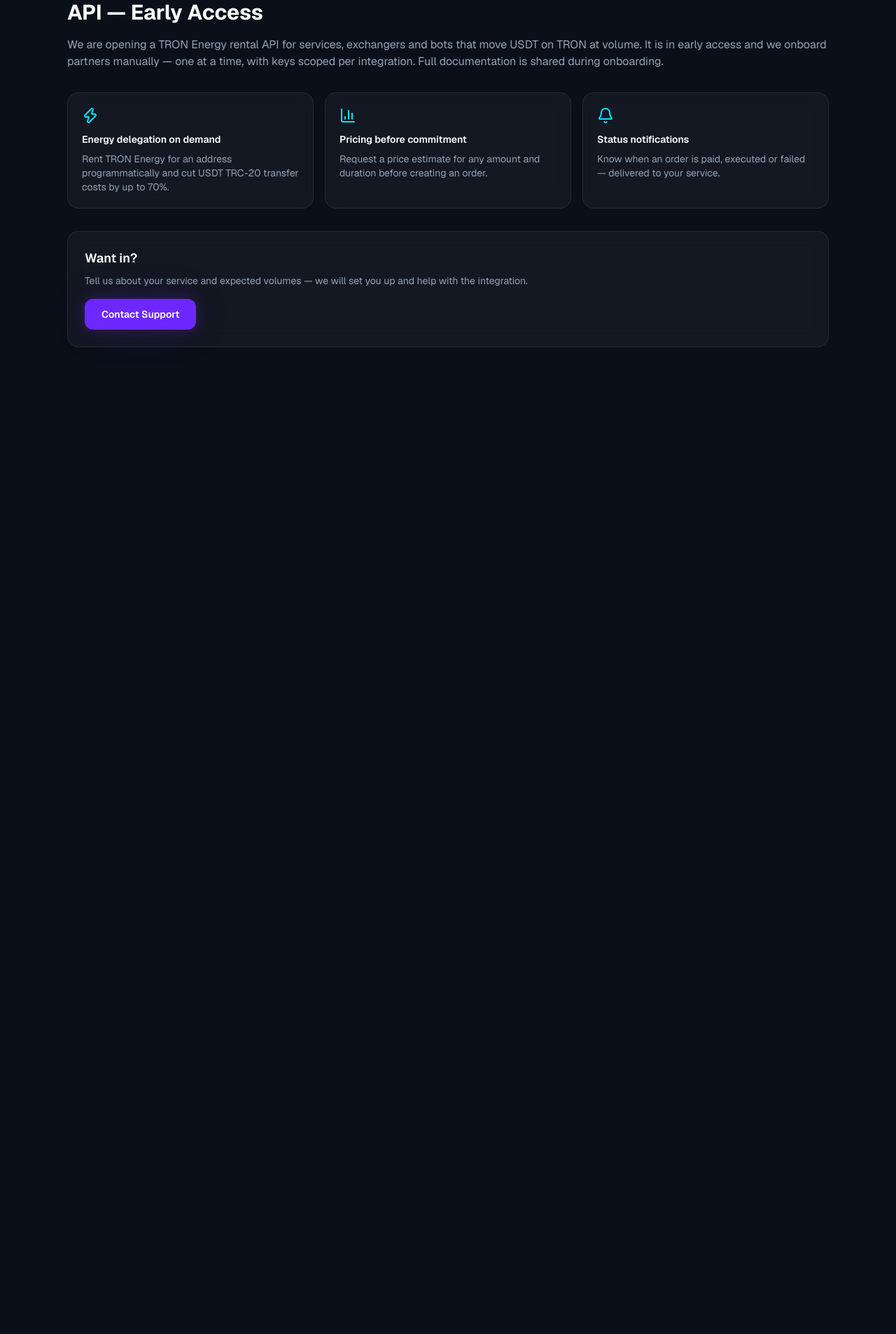
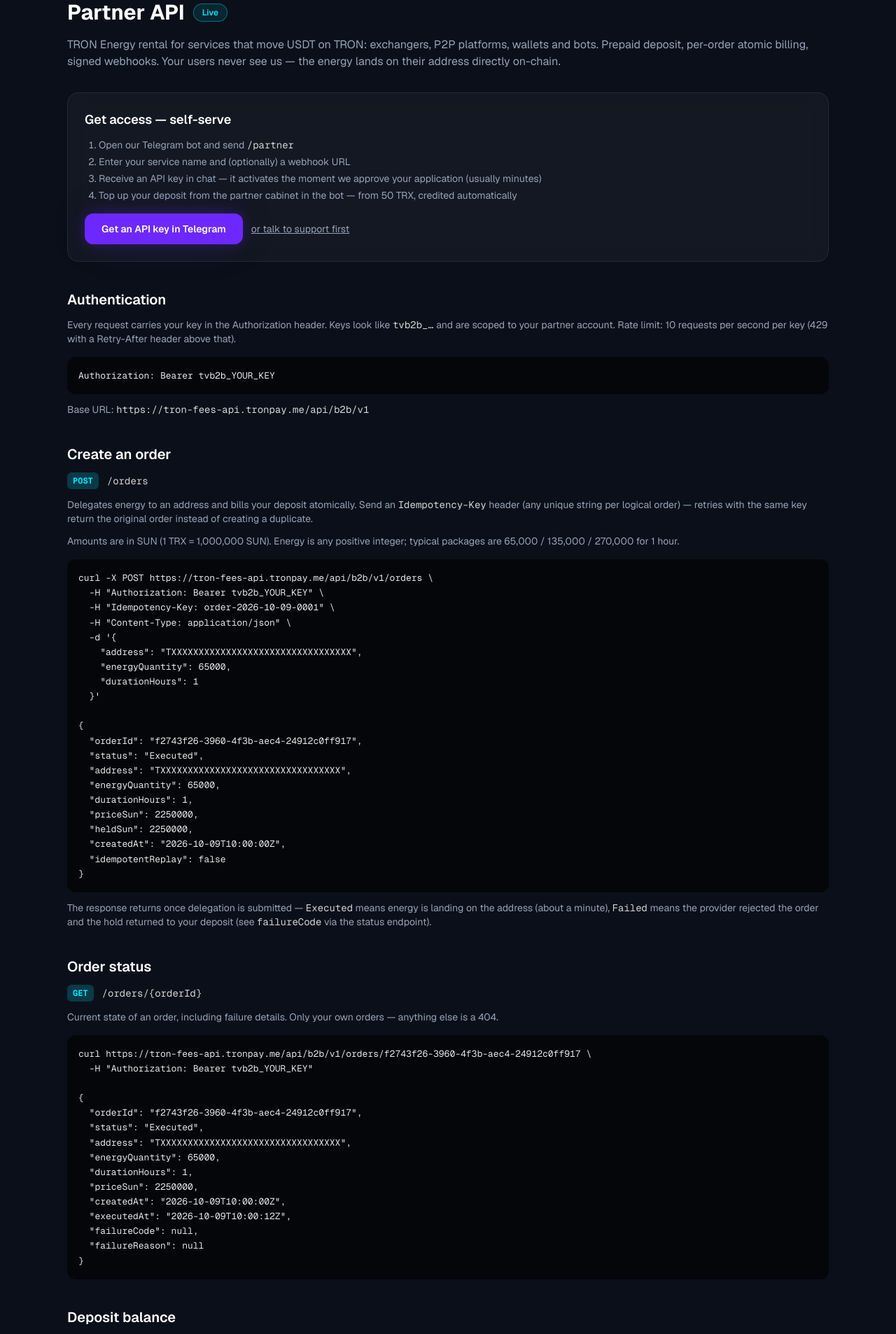
Before and after one commit to VerbitskiA/tron-fees-landing, a Next.js app: page /docs in a window 1280 px wide. Shown: the part 100-2006 px from the top of the page at 70% size. Before the commit the page ends 800 px from the top, so only its background shows below. Built offline with nearby package versions, Linux system fonts and the light colour scheme; no server answers.

Commit message:
B2B-8: /docs — real Partner API reference: auth, orders, balance, pricing, webhooks with signature verification (landing issue #1)

```diff
--- a/src/app/docs/page.tsx
+++ b/src/app/docs/page.tsx
@@ -1,38 +1,54 @@
 import type { Metadata } from "next";
 import Link from "next/link";
-import { ArrowLeft, BarChart3, Bell, Zap } from "lucide-react";
-import { Button } from "@/components/ui/Button";
+import { ArrowLeft } from "lucide-react";
 import { Container } from "@/components/ui/Container";
-import { getSupportUrl } from "@/lib/config";
+import { TrackedButton } from "@/components/analytics/TrackedButton";
+import { getSupportUrl, getTelegramBotUrl, siteConfig } from "@/lib/config";
 
 export const metadata: Metadata = {
-  title: "API — Early Access — TronVolt",
+  title: "Partner API — TronVolt",
   description:
-    "TRON Energy rental API for services and bots: price estimates, delegation orders, status notifications. Early access — onboarding is manual.",
+    "TRON Energy rental API for services that move USDT on TRON: prepaid deposit, instant delegation orders, signed webhooks. Self-serve via our Telegram bot.",
 };
 
-const capabilities = [
-  {
-    icon: Zap,
-    title: "Energy delegation on demand",
-    description:
-      "Rent TRON Energy for an address programmatically and cut USDT TRC-20 transfer costs by up to 70%.",
-  },
-  {
-    icon: BarChart3,
-    title: "Pricing before commitment",
-    description:
-      "Request a price estimate for any amount and duration before creating an order.",
-  },
-  {
-    icon: Bell,
-    title: "Status notifications",
-    description:
-      "Know when an order is paid, executed or failed — delivered to your service.",
-  },
-];
+const BASE_URL = `${siteConfig.apiBaseUrl}/api/b2b/v1`;
+
+function Code({ children }: { children: string }) {
+  return (
+    <pre className="mt-4 overflow-x-auto rounded-xl bg-black/60 p-4 text-[13px] leading-relaxed text-neutral-200">
+      <code>{children}</code>
+    </pre>
+  );
+}
+
+function Endpoint({
+  method,
+  path,
+  title,
+  children,
+}: {
+  method: string;
+  path: string;
+  title: string;
+  children: React.ReactNode;
+}) {
+  return (
+    <section className="mt-10">
+      <h2 className="text-xl font-semibold">{title}</h2>
+      <div className="mt-3 flex flex-wrap items-center gap-3">
+        <span className="rounded-md bg-accent/20 px-2 py-1 font-mono text-xs font-bold text-accent">
+          {method}
+        </span>
+        <code className="break-all font-mono text-sm text-neutral-300">{path}</code>
+      </div>
+      <div className="mt-3 space-y-3 text-sm text-muted">{children}</div>
+    </section>
+  );
+}
 
 export default function DocsPage() {
+  const botUrl = getTelegramBotUrl();
+
   return (
     <div className="min-h-screen py-12">
       <Container className="max-w-3xl">
@@ -44,36 +60,264 @@
           Back to home
         </Link>
 
-        <h1 className="text-3xl font-bold">API — Early Access</h1>
+        <div className="flex items-center gap-3">
+          <h1 className="text-3xl font-bold">Partner API</h1>
+          <span className="rounded-full border border-accent/40 bg-accent/10 px-3 py-1 text-xs font-semibold text-accent">
+            Live
+          </span>
+        </div>
         <p className="mt-4 text-muted">
-          We are opening a TRON Energy rental API for services, exchangers and
-          bots that move USDT on TRON at volume. It is in early access and we
-          onboard partners manually — one at a time, with keys scoped per
-          integration. Full documentation is shared during onboarding.
+          TRON Energy rental for services that move USDT on TRON: exchangers,
+          P2P platforms, wallets and bots. Prepaid deposit, per-order atomic
+          billing, signed webhooks. Your users never see us — the energy lands
+          on their address directly on-chain.
         </p>
 
-        <div className="mt-8 grid gap-4 sm:grid-cols-3">
-          {capabilities.map((c) => (
-            <div key={c.title} className="glass-card rounded-2xl p-5">
-              <c.icon className="h-6 w-6 text-accent" />
-              <h2 className="mt-3 text-sm font-semibold">{c.title}</h2>
-              <p className="mt-2 text-sm text-muted">{c.description}</p>
-            </div>
-          ))}
+        <div className="mt-8 glass-card rounded-2xl p-6">
+          <h2 className="text-lg font-semibold">Get access — self-serve</h2>
+          <ol className="mt-3 list-decimal space-y-1 pl-5 text-sm text-muted">
+            <li>Open our Telegram bot and send <code className="font-mono text-neutral-300">/partner</code></li>
+            <li>Enter your service name and (optionally) a webhook URL</li>
+            <li>
+              Receive an API key in chat — it activates the moment we approve
+              your application (usually minutes)
+            </li>
+            <li>
+              Top up your deposit from the partner cabinet in the bot — from
+              50 TRX, credited automatically
+            </li>
+          </ol>
+          <div className="mt-4 flex flex-wrap items-center gap-3">
+            {botUrl ? (
+              <TrackedButton
+                event="docs_request_api_key"
+                href={botUrl}
+                external
+                variant="primary"
+              >
+                Get an API key in Telegram
+              </TrackedButton>
+            ) : null}
+            <a
+              href={getSupportUrl()}
+              target="_blank"
+              rel="noopener noreferrer"
+              className="text-sm text-muted underline transition-colors hover:text-white"
+            >
+              or talk to support first
+            </a>
+          </div>
         </div>
 
-        <div className="mt-8 glass-card rounded-2xl p-6">
-          <h2 className="text-lg font-semibold">Want in?</h2>
+        <section className="mt-10">
+          <h2 className="text-xl font-semibold">Authentication</h2>
+          <p className="mt-3 text-sm text-muted">
+            Every request carries your key in the Authorization header. Keys
+            look like <code className="font-mono text-neutral-300">tvb2b_…</code>{" "}
+            and are scoped to your partner account. Rate limit: 10 requests per
+            second per key (429 with a Retry-After header above that).
+          </p>
+          <Code>{`Authorization: Bearer tvb2b_YOUR_KEY`}</Code>
+          <p className="mt-3 text-sm text-muted">
+            Base URL: <code className="break-all font-mono text-neutral-300">{BASE_URL}</code>
+          </p>
+        </section>
+
+        <Endpoint method="POST" path="/orders" title="Create an order">
+          <p>
+            Delegates energy to an address and bills your deposit atomically.
+            Send an <code className="font-mono text-neutral-300">Idempotency-Key</code>{" "}
+            header (any unique string per logical order) — retries with the
+            same key return the original order instead of creating a duplicate.
+          </p>
+          <p>
+            Amounts are in SUN (1 TRX = 1,000,000 SUN). Energy is any positive
+            integer; typical packages are 65,000 / 135,000 / 270,000 for 1 hour.
+          </p>
+          <Code>{`curl -X POST ${BASE_URL}/orders \\
+  -H "Authorization: Bearer tvb2b_YOUR_KEY" \\
+  -H "Idempotency-Key: order-2026-10-09-0001" \\
+  -H "Content-Type: application/json" \\
+  -d '{
+    "address": "TXXXXXXXXXXXXXXXXXXXXXXXXXXXXXXXXX",
+    "energyQuantity": 65000,
+    "durationHours": 1
+  }'
+
+{
+  "orderId": "f2743f26-3960-4f3b-aec4-24912c0ff917",
+  "status": "Executed",
+  "address": "TXXXXXXXXXXXXXXXXXXXXXXXXXXXXXXXXX",
+  "energyQuantity": 65000,
+  "durationHours": 1,
+  "priceSun": 2250000,
+  "heldSun": 2250000,
+  "createdAt": "2026-10-09T10:00:00Z",
+  "idempotentReplay": false
+}`}</Code>
+          <p>
+            The response returns once delegation is submitted —{" "}
+            <code className="font-mono text-neutral-300">Executed</code> means
+            energy is landing on the address (about a minute),{" "}
+            <code className="font-mono text-neutral-300">Failed</code> means the
+            provider rejected the order and the hold returned to your deposit
+            (see <code className="font-mono text-neutral-300">failureCode</code>{" "}
+            via the status endpoint).
+          </p>
+        </Endpoint>
+
+        <Endpoint method="GET" path="/orders/{orderId}" title="Order status">
+          <p>Current state of an order, including failure details. Only your own orders — anything else is a 404.</p>
+          <Code>{`curl ${BASE_URL}/orders/f2743f26-3960-4f3b-aec4-24912c0ff917 \\
+  -H "Authorization: Bearer tvb2b_YOUR_KEY"
+
+{
+  "orderId": "f2743f26-3960-4f3b-aec4-24912c0ff917",
+  "status": "Executed",
+  "address": "TXXXXXXXXXXXXXXXXXXXXXXXXXXXXXXXXX",
+  "energyQuantity": 65000,
+  "durationHours": 1,
+  "priceSun": 2250000,
+  "createdAt": "2026-10-09T10:00:00Z",
+  "executedAt": "2026-10-09T10:00:12Z",
+  "failureCode": null,
+  "failureReason": null
+}`}</Code>
+        </Endpoint>
+
+        <Endpoint method="GET" path="/balance" title="Deposit balance">
+          <p>
+            Available = spendable now (open holds already deducted). Held =
+            reserved by in-flight orders. When the deposit runs low we alert
+            your Telegram contact automatically.
+          </p>
+          <Code>{`curl ${BASE_URL}/balance \\
+  -H "Authorization: Bearer tvb2b_YOUR_KEY"
+
+{
+  "availableSun": 97750000,
+  "heldSun": 0,
+  "totalSun": 97750000,
+  "availableTrx": 97.75,
+  "heldTrx": 0,
+  "totalTrx": 97.75
+}`}</Code>
+        </Endpoint>
+
+        <Endpoint method="GET" path="/pricing" title="Pricing">
+          <p>Live prices for the standard packages: retail vs your discounted rate.</p>
+          <Code>{`curl ${BASE_URL}/pricing \\
+  -H "Authorization: Bearer tvb2b_YOUR_KEY"
+
+{
+  "discountPercent": 10,
+  "currency": "trx",
+  "packages": [
+    { "energyQuantity": 65000,  "durationHours": 1, "retailTrx": 2.5, "partnerTrx": 2.25 },
+    { "energyQuantity": 135000, "durationHours": 1, "retailTrx": 4.5, "partnerTrx": 4.05 },
+    { "energyQuantity": 270000, "durationHours": 1, "retailTrx": 8.5, "partnerTrx": 7.65 }
+  ]
+}`}</Code>
+        </Endpoint>
+
+        <section className="mt-10">
+          <h2 className="text-xl font-semibold">Webhooks</h2>
+          <p className="mt-3 text-sm text-muted">
+            Configure a URL via the bot or support. When an order finishes we
+            POST a signed notification — no polling needed. Events:{" "}
+            <code className="font-mono text-neutral-300">order.executed</code>,{" "}
+            <code className="font-mono text-neutral-300">order.failed</code>.
+            Failed deliveries retry for ~2.5 hours (1m / 5m / 30m / 2h).
+          </p>
+          <Code>{`POST /your-endpoint
+X-TronVolt-Event: delegation-order
+X-TronVolt-Signature: sha256=ab12…
+
+{
+  "orderId": "f2743f26-3960-4f3b-aec4-24912c0ff917",
+  "status": "Executed",
+  "address": "TXXXXXXXXXXXXXXXXXXXXXXXXXXXXXXXXX",
+  "energyAmount": 65000,
+  "durationHours": 1,
+  "priceSun": 2250000,
+  "occurredAt": "2026-10-09T10:00:12Z"
+}`}</Code>
+          <p className="mt-4 text-sm text-muted">
+            Verify the signature with your webhook secret (shown in the
+            partner cabinet in the bot) over the raw request body:
+          </p>
+          <Code>{`// Node.js
+import { createHmac, timingSafeEqual } from "node:crypto";
+
+const expected = "sha256=" + createHmac("sha256", WEBHOOK_SECRET)
+  .update(rawBody)
+  .digest("hex");
+const ok = timingSafeEqual(
+  Buffer.from(expected),
+  Buffer.from(req.headers["x-tronvolt-signature"] ?? ""),
+);
+
+# Python
+import hmac, hashlib
+expected = "sha256=" + hmac.new(
+    WEBHOOK_SECRET.encode(), raw_body, hashlib.sha256
+).hexdigest()
+ok = hmac.compare_digest(expected, request.headers["X-TronVolt-Signature"])`}</Code>
+        </section>
+
+        <section className="mt-10">
+          <h2 className="text-xl font-semibold">Errors</h2>
+          <div className="mt-4 overflow-x-auto">
+            <table className="w-full text-left text-sm">
+              <thead>
+                <tr className="border-b border-white/10 text-muted">
+                  <th className="py-2 pr-4 font-medium">Code</th>
+                  <th className="py-2 pr-4 font-medium">Meaning</th>
+                </tr>
+              </thead>
+              <tbody className="text-muted">
+                {[
+                  ["400", "Invalid parameters (address, energy, duration, idempotency key)."],
+                  ["401", "Missing, invalid or revoked API key."],
+                  ["403", "Key is fine but the partner account is not active yet."],
+                  ["404", "Unknown resource — or an order that belongs to another partner."],
+                  ["409", "Insufficient deposit: the response carries availableSun / requiredSun."],
+                  ["429", "Rate limit exceeded — retry after the Retry-After header."],
+                ].map(([code, meaning]) => (
+                  <tr key={code} className="border-b border-white/5">
+                    <td className="py-2 pr-4 font-mono text-neutral-300">{code}</td>
+                    <td className="py-2 pr-4">{meaning}</td>
+                  </tr>
+                ))}
+              </tbody>
+            </table>
+          </div>
+        </section>
+
+        <section className="mt-12 glass-card rounded-2xl p-6">
+          <h2 className="text-lg font-semibold">Ready to integrate?</h2>
           <p className="mt-2 text-sm text-muted">
-            Tell us about your service and expected volumes — we will set you
-            up and help with the integration.
+            The whole onboarding takes minutes: apply in the bot, get the key,
+            top up 50 TRX — and your first order can go out today.
           </p>
           <div className="mt-4">
-            <Button href={getSupportUrl()} external variant="primary">
-              Contact Support
-            </Button>
+            {botUrl ? (
+              <TrackedButton
+                event="docs_request_api_key"
+                eventProps={{ location: "docs_footer" }}
+                href={botUrl}
+                external
+                variant="primary"
+              >
+                Get an API key in Telegram
+              </TrackedButton>
+            ) : (
+              <a href={getSupportUrl()} className="text-sm text-accent underline">
+                Contact support
+              </a>
+            )}
           </div>
-        </div>
+        </section>
       </Container>
     </div>
   );
```
